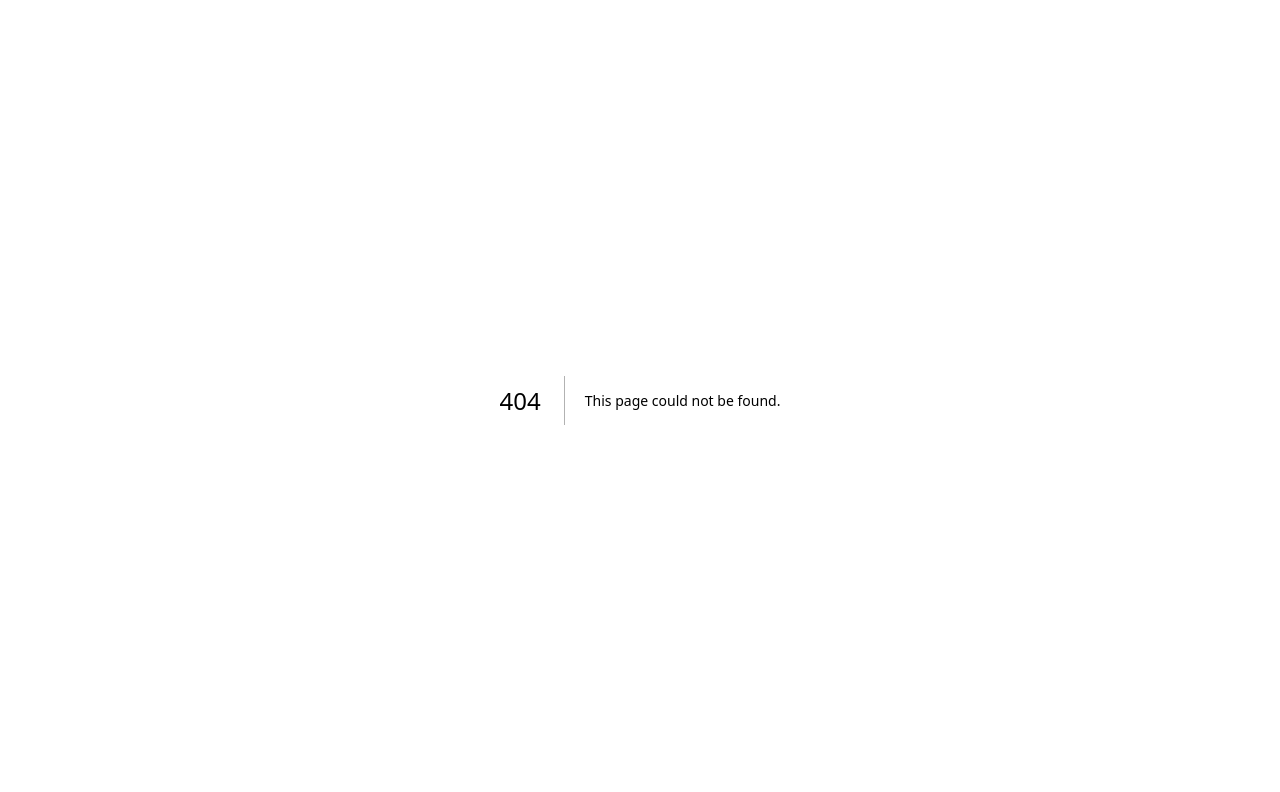
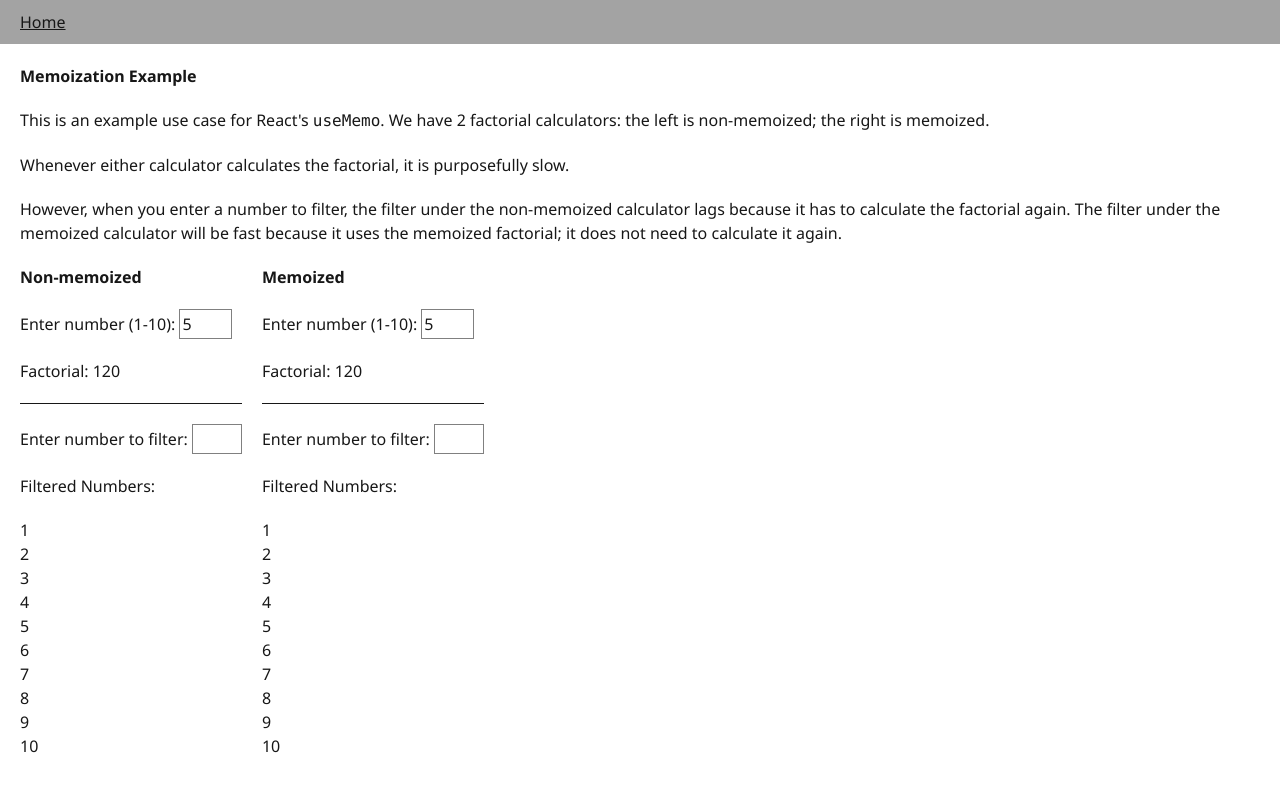
Before and after one commit to Zhusufeng/supreme-disco, a Next.js app: page /useMemo in a window 1280 px wide. Before the commit this address had no page. Shown: the top 792 px of the page. Built offline with nearby package versions, Linux system fonts and the light colour scheme.

Commit message:
Add a useMemo demo (#1)
* Add useMemo examples

* Update the text on pages

* Create NumberInput and FilterInput

* Create Calculator and clean up

* Add more labels to Calculator

* Update CSS to give links an underline & add links back home

* Add nav and update README

```diff
--- a/app/button/page.tsx
+++ b/app/button/page.tsx
@@ -58,7 +58,17 @@ export default function Home() {
             gap: "20px",
           }}
         >
-          <div>Welcome to the Button Demo!</div>
+          <div>
+            Welcome to the Button Demo! This is a{" "}
+            <a
+              href="https://www.greatfrontend.com/projects/challenges/button-component"
+              target="_blank"
+              rel="noopener noreferrer"
+            >
+              challenge
+            </a>{" "}
+            from the Great Frontend.
+          </div>
 
           <div
             style={{
--- a/app/globals.css
+++ b/app/globals.css
@@ -25,3 +25,7 @@ body {
 * {
   box-sizing: border-box;
 }
+
+a {
+  text-decoration: underline;
+}
--- a/app/layout.tsx
+++ b/app/layout.tsx
@@ -1,5 +1,6 @@
 import type { Metadata } from "next";
 import { Noto_Sans } from "next/font/google";
+import Link from "next/link";
 import "./globals.css";
 
 const noto_sans = Noto_Sans({
@@ -7,8 +8,8 @@ const noto_sans = Noto_Sans({
 });
 
 export const metadata: Metadata = {
-  title: "Component Challenges by Lisa",
-  description: "Component Challenges from the Great Frontend executed by Lisa",
+  title: "Challenges and Demos by Lisa",
+  description: "Challenges and Demos by Lisa",
 };
 
 export default function RootLayout({
@@ -18,7 +19,14 @@ export default function RootLayout({
 }>) {
   return (
     <html lang="en" className={noto_sans.className}>
-      <body>{children}</body>
+      <body>
+        <div>
+          <nav style={{ padding: "10px 20px", backgroundColor: "#a3a3a3" }}>
+            <Link href="/">Home</Link>
+          </nav>
+        </div>
+        <div>{children}</div>
+      </body>
     </html>
   );
 }
--- a/app/page.tsx
+++ b/app/page.tsx
@@ -12,16 +12,31 @@ export default function Home() {
             gap: "20px",
           }}
         >
-          <div>Welcome to Lisa's Component Challenges!</div>
+          <div>
+            <h1>Welcome to Lisa&apos;s demos!</h1>
+          </div>
 
-          <ol>
-            <li>
-              -{" "}
-              <Link href="/button" style={{ textDecoration: "underline" }}>
-                Button Challenge
-              </Link>
-            </li>
-          </ol>
+          <div>
+            <h2>Component</h2>
+          </div>
+          <div>
+            <ol>
+              <li>
+                - <Link href="/button">Button Challenge</Link>
+              </li>
+            </ol>
+          </div>
+
+          <div>
+            <h2>React</h2>
+          </div>
+          <div>
+            <ol>
+              <li>
+                - <Link href="/useMemo">useMemo Demo</Link>
+              </li>
+            </ol>
+          </div>
         </div>
       </main>
     </div>
--- /dev/null
+++ b/app/useMemo/Calculator.tsx
@@ -0,0 +1,59 @@
+"use client";
+import { NUMBERS } from "./shared";
+
+interface CalculatorProps {
+  title: string;
+  count: number;
+  setCount: (val: number) => void;
+  filterText: string;
+  setFilterText: (val: string) => void;
+  factorial: number;
+}
+
+const Calculator = (props: CalculatorProps) => {
+  const { title, count, setCount, filterText, setFilterText, factorial } =
+    props;
+
+  const filtered = NUMBERS.filter(num => num.toString().includes(filterText));
+
+  return (
+    <div style={{ display: "flex", flexDirection: "column", gap: "20px" }}>
+      <h3 style={{ fontWeight: "bold" }}>{title}</h3>
+
+      <label>
+        Enter number (1-10):{" "}
+        <input
+          type="number"
+          min={1}
+          max={10}
+          value={count}
+          onChange={e => setCount(Number(e.target.value))}
+          style={{ border: "1px solid gray", padding: "2px" }}
+        />
+      </label>
+
+      <h3>Factorial: {factorial}</h3>
+
+      <hr />
+
+      <label>
+        Enter number to filter:{" "}
+        <input
+          type="text"
+          value={filterText}
+          onChange={e => setFilterText(e.target.value)}
+          style={{ border: "1px solid gray", padding: "2px", width: "50px" }}
+        />
+      </label>
+
+      <h3>Filtered Numbers: </h3>
+      <ul>
+        {filtered.map(num => (
+          <li key={num}>{num}</li>
+        ))}
+      </ul>
+    </div>
+  );
+};
+
+export default Calculator;
--- /dev/null
+++ b/app/useMemo/Memo.tsx
@@ -0,0 +1,25 @@
+"use client";
+import { useMemo, useState } from "react";
+import { slowFactorial } from "./shared";
+import Calculator from "./Calculator";
+
+const Memo = () => {
+  const [count, setCount] = useState(5);
+  const [filterText, setFilterText] = useState("");
+
+  // useMemo memoizes calculated values
+  const factorial = useMemo(() => slowFactorial(count), [count]);
+
+  return (
+    <Calculator
+      title="Memoized"
+      count={count}
+      setCount={setCount}
+      filterText={filterText}
+      setFilterText={setFilterText}
+      factorial={factorial}
+    />
+  );
+};
+
+export default Memo;
--- /dev/null
+++ b/app/useMemo/NoMemo.tsx
@@ -0,0 +1,25 @@
+"use client";
+import { useState } from "react";
+import { slowFactorial } from "./shared";
+import Calculator from "./Calculator";
+
+const NoMemo = () => {
+  const [count, setCount] = useState(5);
+  const [filterText, setFilterText] = useState("");
+
+  // 🧨 This is the expensive computation
+  const factorial = slowFactorial(count);
+
+  return (
+    <Calculator
+      title="Non-memoized"
+      count={count}
+      setCount={setCount}
+      filterText={filterText}
+      setFilterText={setFilterText}
+      factorial={factorial}
+    />
+  );
+};
+
+export default NoMemo;
--- /dev/null
+++ b/app/useMemo/page.tsx
@@ -0,0 +1,49 @@
+"use client";
+import NoMemo from "./NoMemo";
+import Memo from "./Memo";
+
+const UseMemoDemo = () => {
+  return (
+    <main
+      style={{
+        display: "flex",
+        flexDirection: "column",
+        gap: "20px",
+        padding: "20px",
+      }}
+    >
+      <h2 style={{ fontWeight: "bold" }}>Memoization Example</h2>
+      <div
+        style={{
+          display: "flex",
+          flexDirection: "column",
+          gap: "20px",
+        }}
+      >
+        <p>
+          This is an example use case for React&apos;s <code>useMemo</code>. We
+          have 2 factorial calculators: the left is non-memoized; the right is
+          memoized.
+        </p>
+        <p>
+          Whenever either calculator calculates the factorial, it is
+          purposefully slow.
+        </p>
+        <p>
+          However, when you enter a number to filter, the filter under the
+          non-memoized calculator lags because it has to calculate the factorial
+          again. The filter under the memoized calculator will be fast because
+          it uses the memoized factorial; it does not need to calculate it
+          again.
+        </p>
+      </div>
+
+      <div style={{ display: "flex", gap: "20px" }}>
+        <NoMemo />
+        <Memo />
+      </div>
+    </main>
+  );
+};
+
+export default UseMemoDemo;
--- /dev/null
+++ b/app/useMemo/shared.ts
@@ -0,0 +1,14 @@
+export const slowFactorial = (n: number): number => {
+  console.log("Calculating factorial for", n);
+  let result = 1;
+  for (let i = 1; i <= n; i++) {
+    // Artificial slowdown
+    for (let j = 0; j < 1000; j++) {
+      console.log(j);
+    }
+    result *= i;
+  }
+  return result;
+};
+
+export const NUMBERS: number[] = [1, 2, 3, 4, 5, 6, 7, 8, 9, 10];
```
Also changed, not shown: 1 other file (tests, documents, lock files or other folders).
